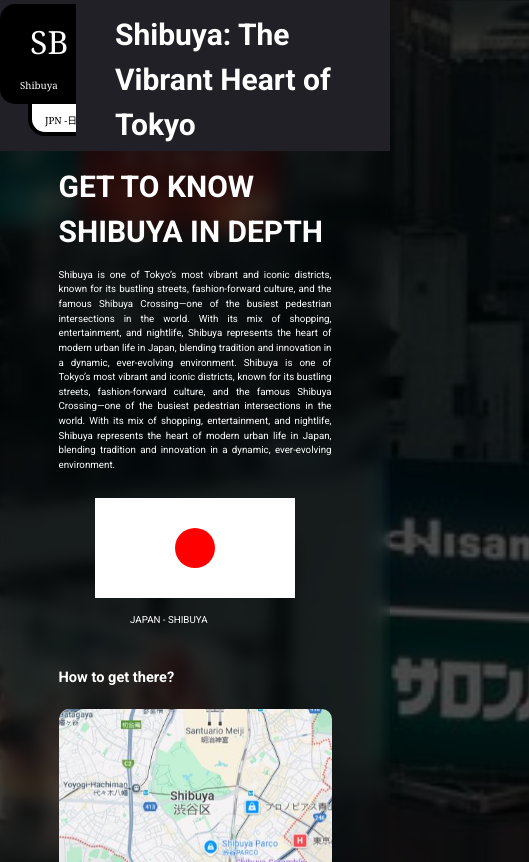
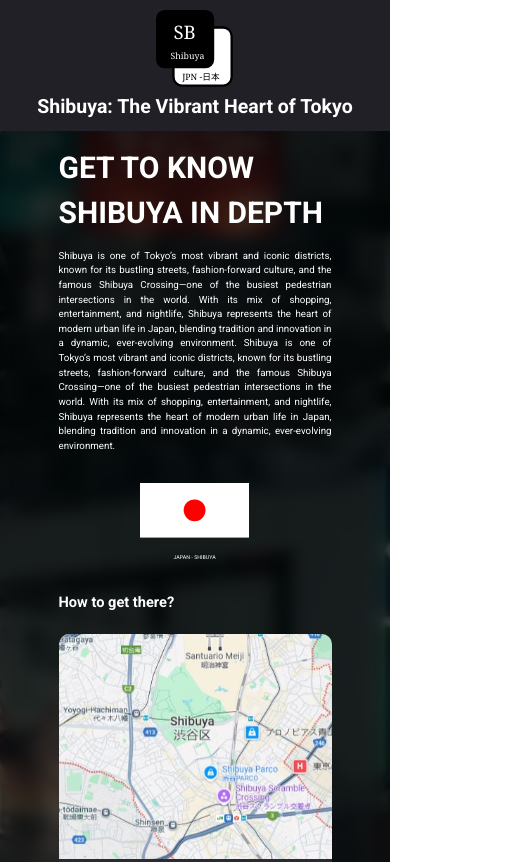
Before and after one commit to gruguuoc/pec1_special_place, a website: page src/presentacion.html in a window 390 px wide. Shown: the top 862 px of the page, 529 px wide, since content can reach past the window. Drawn offline with nearby package versions, Linux system fonts and the light colour scheme; files that its build step writes are made by us from their sources.

Commit message:
Added page responsiveness

```diff
--- a/src/header-footer-icon.html
+++ b/src/header-footer-icon.html
@@ -1,7 +1,9 @@
-<svg xmlns="http://www.w3.org/2000/svg" width="134" height="134">
-    <rect id="svg-whiteBox" x="30" y="30" width="100" height="100" rx="15" ry="15"/>
-    <rect id="svg-blackBox" x="0" y="0" width="100" height="100" rx="15" ry="15"/>
-    <text class="svg-text" x="30" y="50" fill="white" font-size="32">SB</text>
-    <text class="svg-text" x="20" y="85" fill="white">Shibuya</text>
-    <text class="svg-text" x="45" y="120" fill="black">JPN -日本</text>
-</svg>
+<div id="svg-container-hf">
+    <svg xmlns="http://www.w3.org/2000/svg" viewBox="0 0 134 134">
+        <rect id="svg-whiteBox" x="30" y="30" width="100" height="100" rx="15" ry="15"/>
+        <rect id="svg-blackBox" x="0" y="0" width="100" height="100" rx="15" ry="15"/>
+        <text class="svg-text" x="30" y="50" fill="white">SB</text>
+        <text class="svg-text" x="25" y="85" fill="white">Shibuya</text>
+        <text class="svg-text" x="45" y="120" fill="black">JPN -日本</text>
+    </svg>
+</div>
--- a/src/presentacion.html
+++ b/src/presentacion.html
@@ -16,22 +16,23 @@
                 With its mix of shopping, entertainment, and nightlife, Shibuya represents the heart of modern urban life in Japan, blending tradition and innovation in a dynamic, ever-evolving environment.
                 Shibuya is one of Tokyo’s most vibrant and iconic districts, known for its bustling streets, fashion-forward culture, and the famous Shibuya Crossing—one of the busiest pedestrian intersections in the world. With its mix of shopping, entertainment, and nightlife, Shibuya represents the heart of modern urban life in Japan, blending tradition and innovation in a dynamic, ever-evolving environment.
             </p>
-
+            <div id="svg-wraper">
                 <div id="svg-container">
-                <svg width="200" height="200" xmlns="http://www.w3.org/2000/svg" viewBox="0 -20 200 200" class="jpn-flag">
-                    <rect width="200" height="100" fill="white" stroke-width="4"/>
-                    <circle cx="100" cy="50" r="20" fill="red"/>
-                    <text x="35" y="125" fill="white">JAPAN - SHIBUYA </text>
+                    <svg xmlns="http://www.w3.org/2000/svg" class="jpn-flag" viewBox="0 0 100 70">
+                        <rect width="100" height="50" fill="white" stroke-width="4"/>
+                        <circle cx="50" cy="25" r="10" fill="red"/>
+                        <text x="50%" y="70" fill="white" text-anchor="middle">JAPAN - SHIBUYA </text>
                       </svg>
 
-                <svg width="200" height="200" xmlns="http://www.w3.org/2000/svg" class="jpn-fan">
+                    <svg xmlns="http://www.w3.org/2000/svg" class="jpn-fan" viewBox="0 0 200 150">
                         <path d="M 10 100 A 90 90 0 0 1 190 100" fill="white" stroke-width="4" />
                          <line x1="10" y1="100" x2="190" y2="100" stroke="black" stroke-width="4" />
                          <line x1="100" y1="100" x2="100" y2="150" stroke="black" stroke-width="9" />
                         <circle cx="100" cy="60" r="20" fill="red"/>
                       </svg>
                 </div>
-
+            </div>
+            <div id="blank-space"></div>
             <div>
                 <h2>How to get there?</h2>
                 <div class="location-container">
--- a/styles/categoria.css
+++ b/styles/categoria.css
@@ -1,6 +1,6 @@
 h1{
     font-size: 4rem;
-    padding: 5% 0;
+    padding: 5em 0;
 }
 
 .carousel-element h3{
--- a/styles/presentacion.css
+++ b/styles/presentacion.css
@@ -101,11 +101,23 @@
 }
 
 #svg-container{
+    margin-top: 2em;
+    position: relative;
+    width: 20%;
+}
+
+#svg-wraper{
     display: flex;
     justify-content: center;
-    margin-top: 2%;
-    position: relative;
-    height: 20vh;
+}
+
+svg text{
+    font-size: 0.5em;
+}
+
+#blank-space{
+    width: 100%;
+    height: 10vw;
 }
 
 /*Smartphones*/
@@ -161,6 +173,15 @@
         width: 100%;
         border-radius: 1rem 1rem 0 0;
     }
+
+    #svg-container{
+        margin-top: 3em;
+        width: 40%;
+    }
+
+    #blank-space{
+        height: 23vw;
+    }
 }
 
 /*Tablets*/
@@ -190,4 +211,13 @@
     .location-container img{
         margin: auto;
     }
+
+    #svg-container{
+        margin-top: 3em;
+        width: 35%;
+    }
+
+    #blank-space{
+        height: 20vw;
+    }
 }
--- a/styles/style.css
+++ b/styles/style.css
@@ -60,12 +60,8 @@
 }
 
 footer .nav-menu ul{
-    margin-top: 5rem;
+    align-items: center;
     gap: 100%;
-}
-
-footer .nav-menu ul li{
-    padding-top: 2%;
 }
 
 .nav-menu-border{
@@ -93,13 +89,18 @@
 #header-container{
     display: flex;
     justify-content: center;
+    align-items: center;
     gap: 10%;
     padding: 1% 0;
+    width: 100%;
 }
 
 #header-title{
-    padding: 2% 0 0 0;
+    font-size: 3em;
+    padding: 0;
 }
+
+
 
 main nav ul li:hover,
 header nav ul li:hover{
@@ -129,13 +130,21 @@
     fill:#000;
 }
 
+.svg-text:first-of-type{
+    font-size: 3.2rem;
+}
+
 .svg-text{
+    font-size: 1.5rem;
     font-family:"Georgia", serif;
+}
+
+#svg-container-hf{
+    width: 10%;
 }
 
 footer a{
     font-size: inherit;
-    background-color: none;
     padding: 1rem;
     transition: background-color 0.5s ease-in,
                 color 0.5s ease-in,
@@ -157,6 +166,40 @@
         min-height: fit-content;
     }
 
+    #header-container{
+        display: flex;
+        flex-direction: column;
+        justify-content: center;
+        align-items: center;
+        text-align: center;
+        padding: 1em 0;
+    }
+
+    #header-title{
+        font-size: 2em;
+        padding: 0;
+    }
+
+    #svg-container-hf{
+        width: 20%;
+    }
+
+    #nav-menu{
+        flex-direction: column;
+        justify-content: center;
+        align-items: center;
+        gap: 15%;
+    }
+
+    .nav-menu ul{
+        display: block;
+        justify-content: space-around;
+        text-align: center;
+    }
+
+    footer .nav-menu ul li{
+        margin: 2em 0;
+    }
 }
 
 /*Tablets*/
@@ -165,4 +208,18 @@
         font-size: 1.5vw;
         min-height: fit-content;
     }
+
+    #header-title{
+        font-size: 2.5em;
+        padding: 0;
+    }
+
+    #svg-container-hf{
+        width: 15%;
+    }
+
+    footer .nav-menu ul{
+        align-items: center;
+        gap: 50%;
+    }
 }
```
Also changed, not shown: src/detail-jujutsu.html (+1 -1 lines), styles/detail-jujutsu.css (+8 -0 lines). Lines whose indentation alone changed are shown as unchanged.
